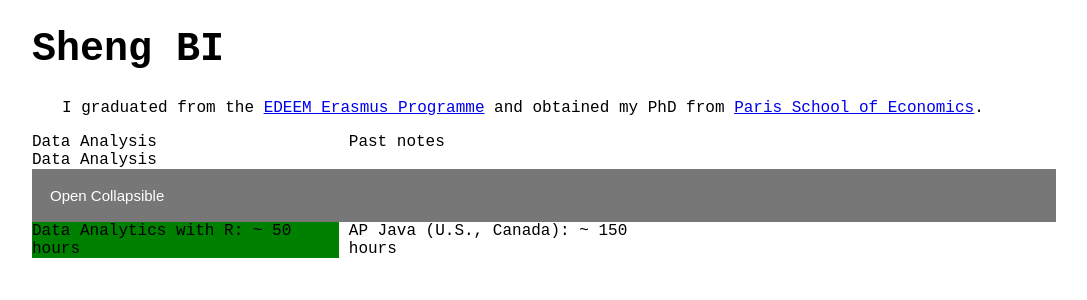
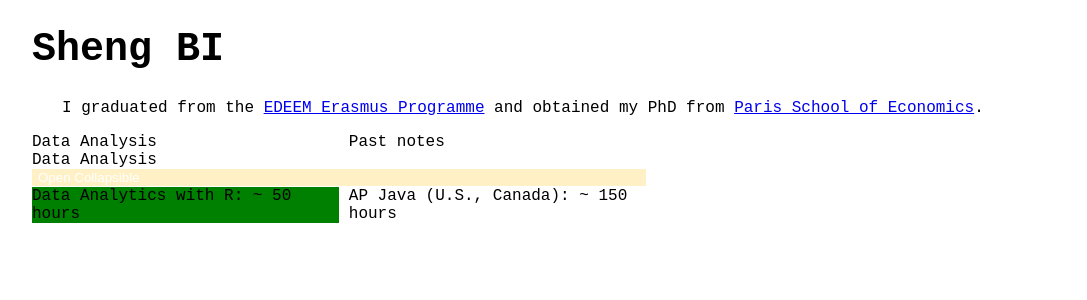
Before and after one commit to brbisheng/brbisheng.github.io, a Jekyll site: the page built from index.html, in a window 1280 px wide. Shown: the top 300 px of the page, without its empty margins (96-1183 px from the left). Built offline with Jekyll 4.4.1, drawn with Linux system fonts in a browser that asks for light colours; nearby versions of some CDN libraries.

Commit message:
Update index.html

```diff
--- a/index.html
+++ b/index.html
@@ -26,15 +26,13 @@ title: Assigned to default.html
 		background-color: #f1f1f1;
 	}
 	.collapsible {
-      		background-color: #777;
+      		background-color: RGBA(255,210,80,0.33);
   		color: white;
   		cursor: pointer;
-  		padding: 18px;
-  		width: 100%;
+  		width: 60%;
   		border: none;
   		text-align: left;
   		outline: none;
-  		font-size: 15px;
 }
 
 </style>
@@ -111,6 +110,8 @@ fetch("https://cors-anywhere.herokuapp.com/https://q.stock.sohu.com/cn/600895/cj
 	    }
 	  });
 	}
+	/////////
+
 </script>
 
 
```
Also changed, not shown: other parts of index.html (+2 -0 lines).
